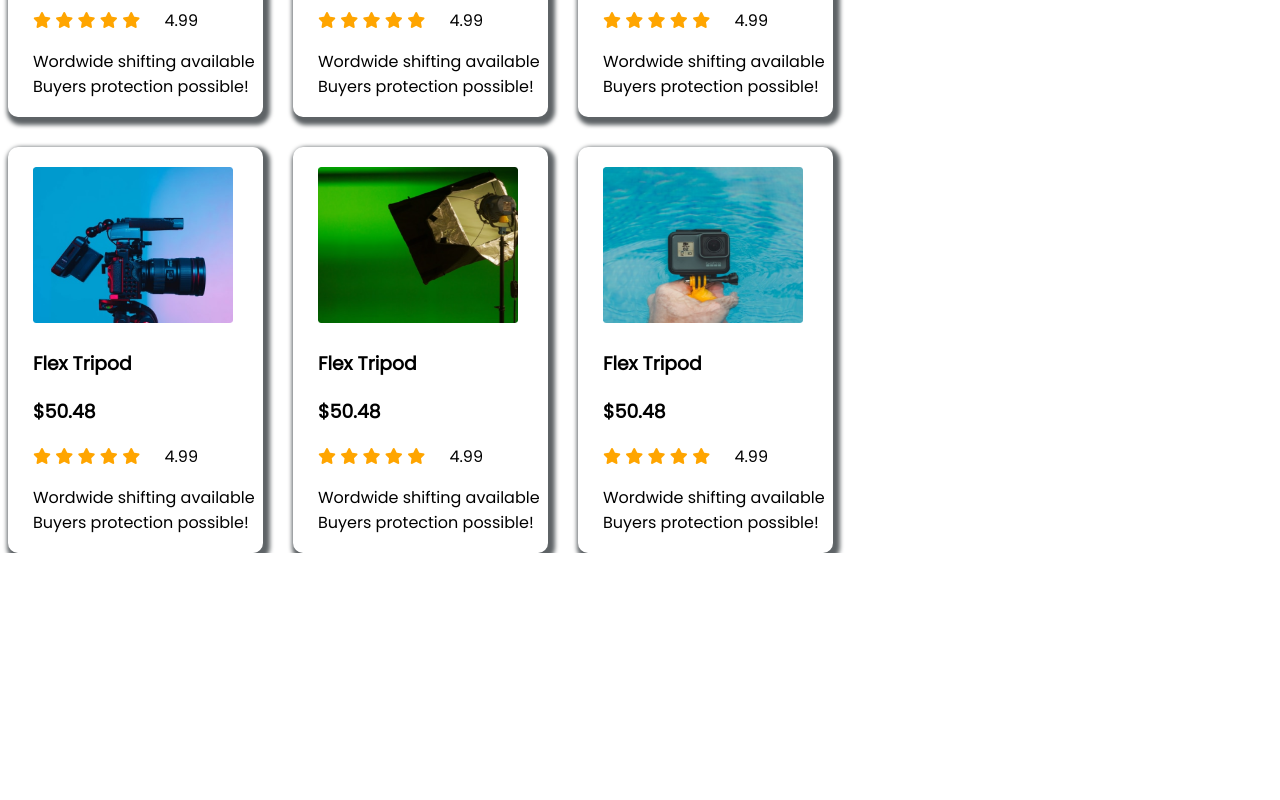
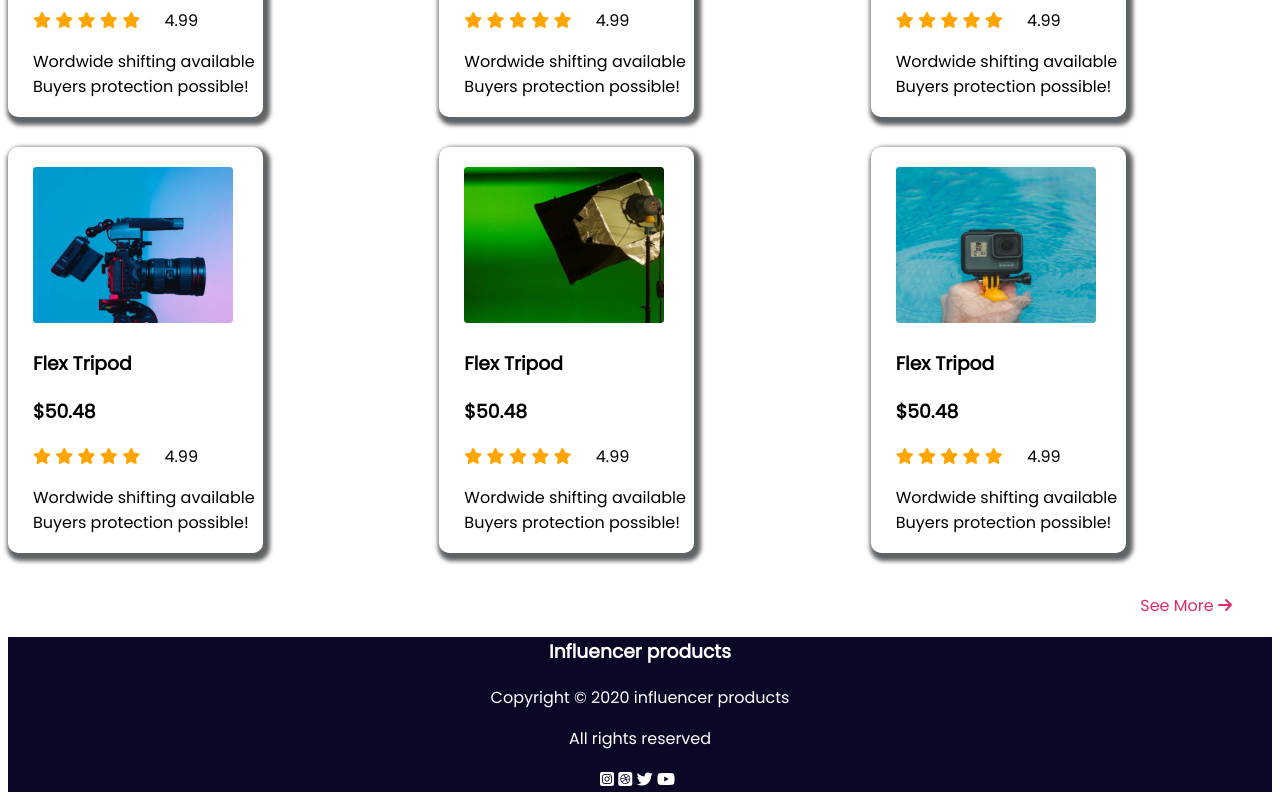
Before and after one commit to Mdkaiumul/second-assignment, a plain HTML site: page index.html in a window 1280 px wide. Shown: the part 1357-2157 px from the top of the page. Before the commit the page ends 1910 px from the top, so only its background shows below. Drawn offline with Linux system fonts and the light colour scheme.

Commit message:
new commit

```diff
--- a/index.html
+++ b/index.html
@@ -23,6 +23,11 @@
                 <div class="Influencer-deitals">
                     <h1 class="Influencer-heading">Start your Journey as Influencer</h1>
                     <p>Any Journey should start hard Because if you dont start hard there are many obstacles in life they also need to be strongly suppressed</p>
+                    <nav>
+                        <div class="button">
+                            <a href="index.html">Preebook Now <i class="fas fa-arrow-right"></i></a>
+                        </div>
+                    </nav>
                 </div>
                 <div class="Influencer-img">
                     <img src="images/main-camera.png" alt="">
@@ -189,7 +194,29 @@
                     <p>Wordwide shifting available Buyers protection possible!</p>
             </div>
         </div>
+
         </section>
+        <nav>
+            <div class="anchor">
+                <a href="style.css">See More <i class="fas fa-arrow-right"></i></a>
+            </div>
+        </nav>
     </main>
+    <section>
+        <footer class="footer-parts">
+            <footer class="footer">
+                <h3>Influencer products</h3>
+                <p>Copyright © 2020 influencer products</p>
+                <p>All rights reserved</p>
+                <span class="footer-icon">
+                    <i class="fab fa-instagram-square"></i>
+                <i class="fab fa-dribbble-square"></i>
+                <i class="fab fa-twitter"></i>
+                <i class="fab fa-youtube"></i>
+                </span>
+            </footer>
+
+        </footer>
+    </section>
 </body>
 </html>
--- a/style.css
+++ b/style.css
@@ -27,6 +27,22 @@ body {
     margin-left: 30px;
 }
 
+.button a {
+    text-decoration: none;
+    margin-left: 20px;
+    color: white;
+
+
+}
+
+.button {
+    background-color: #E02C6D;
+    width: 200px;
+    border-radius: 5px;
+
+
+}
+
 /* Popular-Collection parts */
 .popular-collection {
     width: 230px;
@@ -41,8 +57,6 @@ body {
 }
 
 .container {
-    width: 347px;
-    height: 442px;
     display: grid;
     grid-template-columns: repeat(3, 1fr);
     grid-column-gap: 30px;
@@ -73,3 +87,32 @@ body {
 .icon span {
     padding-left: 20px;
 }
+
+.anchor a {
+    text-decoration: none;
+    color: #E02C6D;
+    width: 75px;
+    height: 24px;
+
+}
+
+.anchor {
+    text-align: right;
+
+    padding-top: 40px;
+    padding-right: 40px;
+}
+
+/* footer parts */
+
+.footer {
+
+    color: white;
+    text-align: center;
+    background-color: #0A0826;
+
+}
+
+.footer-icon {
+    padding-right: 5px;
+}
```
